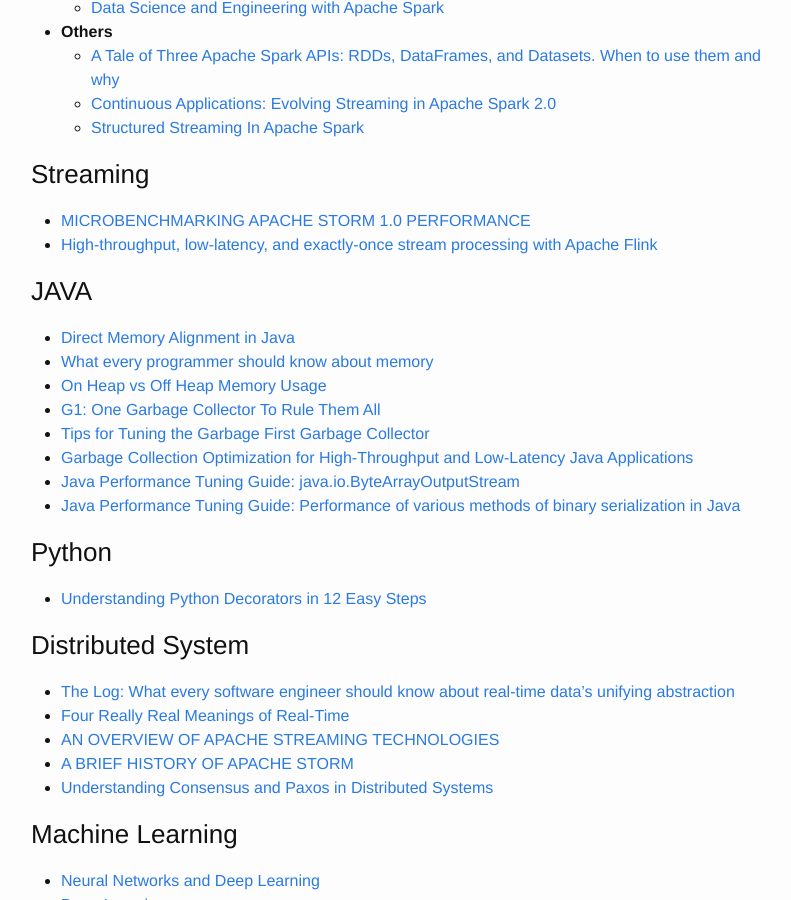
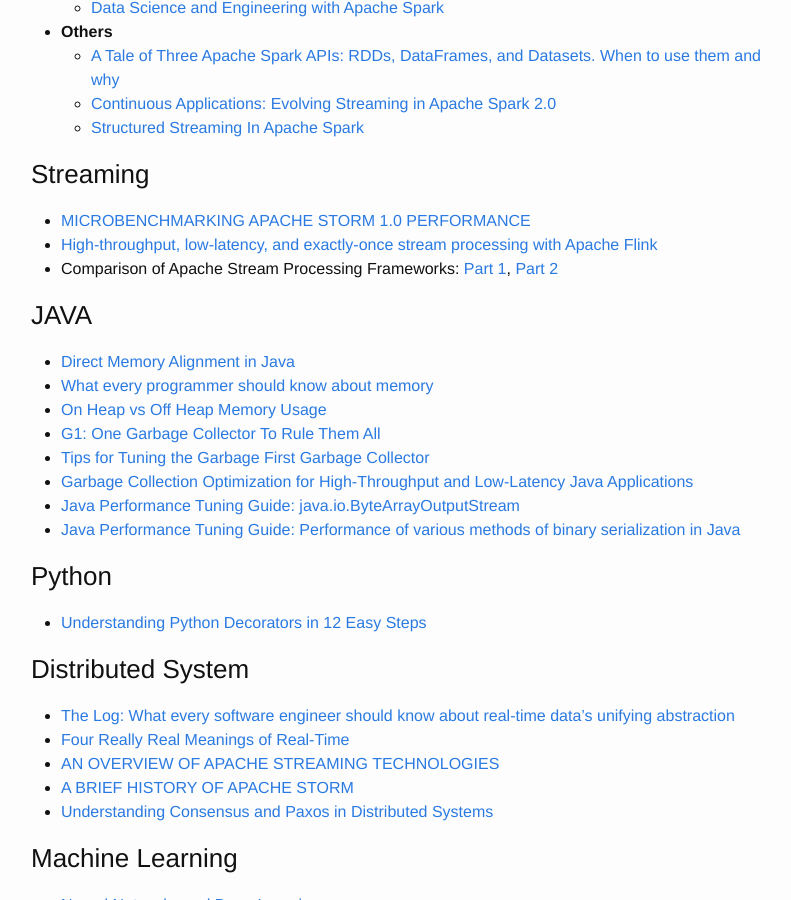
Before and after one commit to ambling/ambling.github.io, a Jekyll site: the page built from 00-recommands.md, in a window 1280 px wide and 900 px high, scrolled down 768 px. Shown: the whole window, without its empty margins (239-1030 px from the left). Built offline with Jekyll 4.4.1, drawn with Linux system fonts in a browser that asks for light colours.

Commit message:
add introduction of apache streaming processing frameworks

```diff
--- a/00-recommands.md
+++ b/00-recommands.md
@@ -40,6 +40,7 @@ permalink: /recommands/
 ### Streaming
 - [MICROBENCHMARKING APACHE STORM 1.0 PERFORMANCE](http://hortonworks.com/blog/microbenchmarking-storm-1-0-performance/)
 - [High-throughput, low-latency, and exactly-once stream processing with Apache Flink](http://data-artisans.com/high-throughput-low-latency-and-exactly-once-stream-processing-with-apache-flink/)
+- Comparison of Apache Stream Processing Frameworks: [Part 1](http://www.cakesolutions.net/teamblogs/comparison-of-apache-stream-processing-frameworks-part-1), [Part 2](http://www.cakesolutions.net/teamblogs/comparison-of-apache-stream-processing-frameworks-part-2)
 
 ### JAVA
 - [Direct Memory Alignment in Java](http://psy-lob-saw.blogspot.jp/2013/01/direct-memory-alignment-in-java.html)
```
